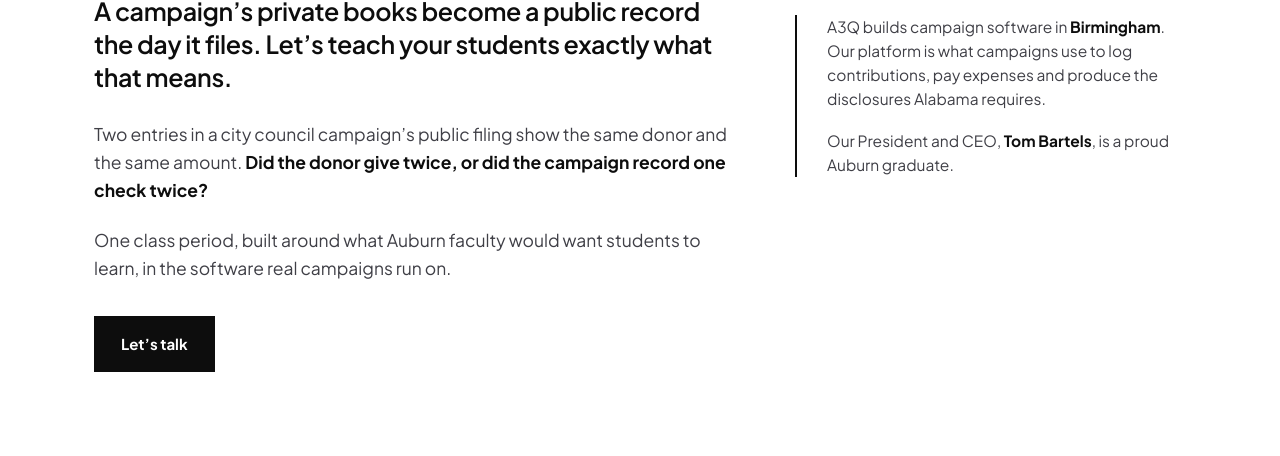
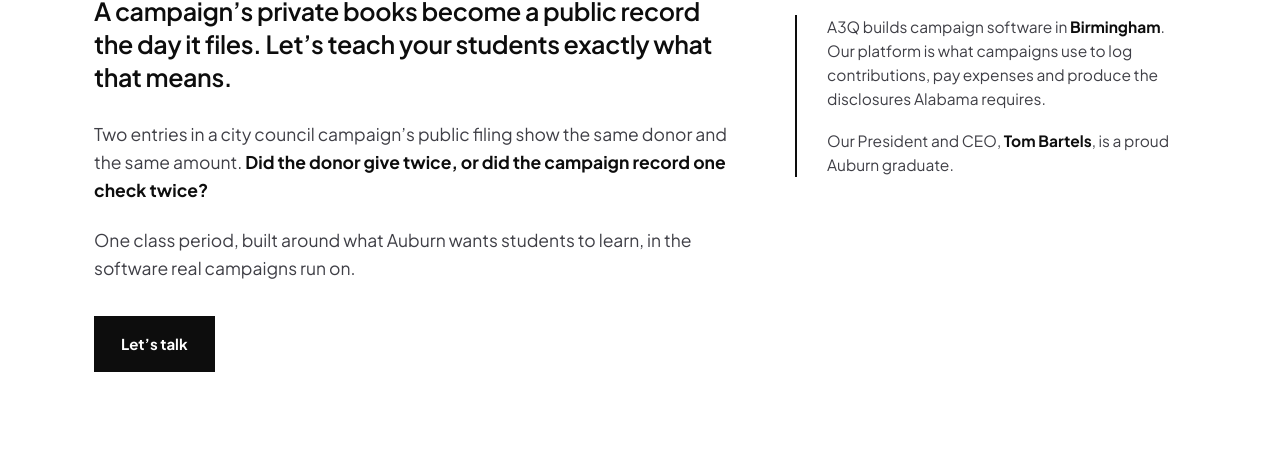
Before and after one commit to SignalVote/StaticSite, a plain HTML site: page campus/auburn/index.html in a window 1280 px wide. Shown: the part 344-800 px from the top of the page. Drawn offline with Linux system fonts and the light colour scheme.

Commit message:
/campus/auburn: "what Auburn wants students to learn" (Steph, Nov 26)
Drops "faculty would" from the hero's ask line. The conditional was
hedging an offer that should read as direct.

The meta description still says "for Auburn faculty", which is accurate
there since it describes who the page is for, and the faculty split
section still reads "Your faculty choose", which is the promise of who
decides. Neither changed.

Co-Authored-By: Claude Opus 5 <noreply@anthropic.com>
Claude-Session: https://claude.ai/code/session_01JH9cELU7b5ATtYyMSiXfFa

```diff
--- a/campus/auburn/index.html
+++ b/campus/auburn/index.html
@@ -344,7 +344,7 @@ footer.site .foot-rule { border:0; border-top:1px solid var(--a3q-rule-dark); ma
     <h1 class="h-xl">Campaign Operations Lab</h1>
     <p class="lede">A campaign&rsquo;s private books become a public record the day it files. Let&rsquo;s teach your students exactly what that means.</p>
     <p class="puzzle">Two entries in a city council campaign&rsquo;s public filing show the same donor and the same amount. <b>Did the donor give twice, or did the campaign record one check twice?</b></p>
-    <p class="ask">One class period, built around what Auburn faculty would want students to learn, in the software real campaigns run on.</p>
+    <p class="ask">One class period, built around what Auburn wants students to learn, in the software real campaigns run on.</p>
     <div class="cta-row"><a class="btn" href="#start">Let&rsquo;s talk</a></div>
   </div>
   <div class="whois">
```
